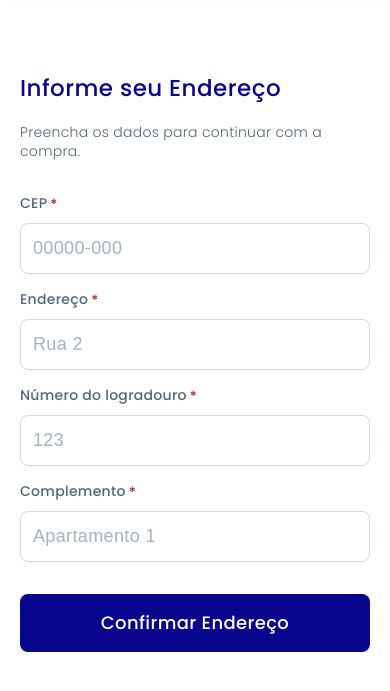
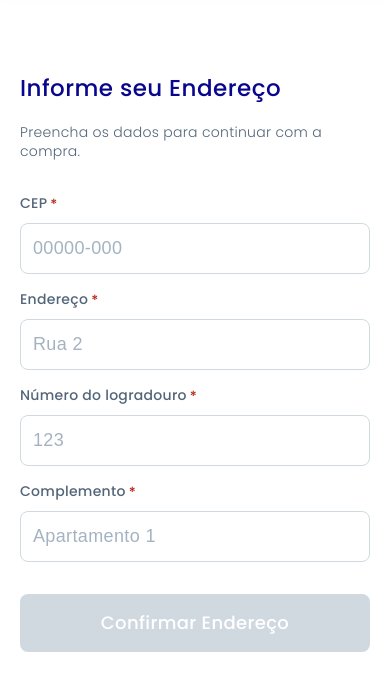
Before and after one commit to ibmec-tech-2-periodo-2025-2/Projeto-BulbeShop-Grupo4, a plain HTML site: page ENDEREÇO/endereco.html in a window 390 px wide. Shown: the part 77-768 px from the top of the page. Drawn offline with Linux system fonts and the light colour scheme.

Commit message:
feat: adição de aplicação em JS

```diff
--- a/ENDEREÇO/endereco.css
+++ b/ENDEREÇO/endereco.css
@@ -111,4 +111,11 @@
     font-size: 14px;
     font-weight: 500;
   }
+
+  .but.desabilitado {
+    background-color: var(--C100);
+    color: var(--branco);
+    pointer-events: none;
+    cursor: not-allowed;
+  }
 }
--- a/ENDEREÇO/endereco.js
+++ b/ENDEREÇO/endereco.js
@@ -14,3 +14,21 @@ botao.addEventListener("click", (event) => {
 
   window.location.href = "../PAGAMENTO/pagamento.html";
 });
+
+const inputs = [cep, endereco, numero, complemento];
+
+function verificarCampos() {
+  const todosPreenchidos = inputs.every(input => input.value.trim() !== '');
+
+  if (todosPreenchidos) {
+    botao.classList.remove('desabilitado');
+  } else {
+    botao.classList.add('desabilitado');
+  }
+}
+
+inputs.forEach(input => {
+  input.addEventListener('input', verificarCampos);
+});
+
+verificarCampos();
```
